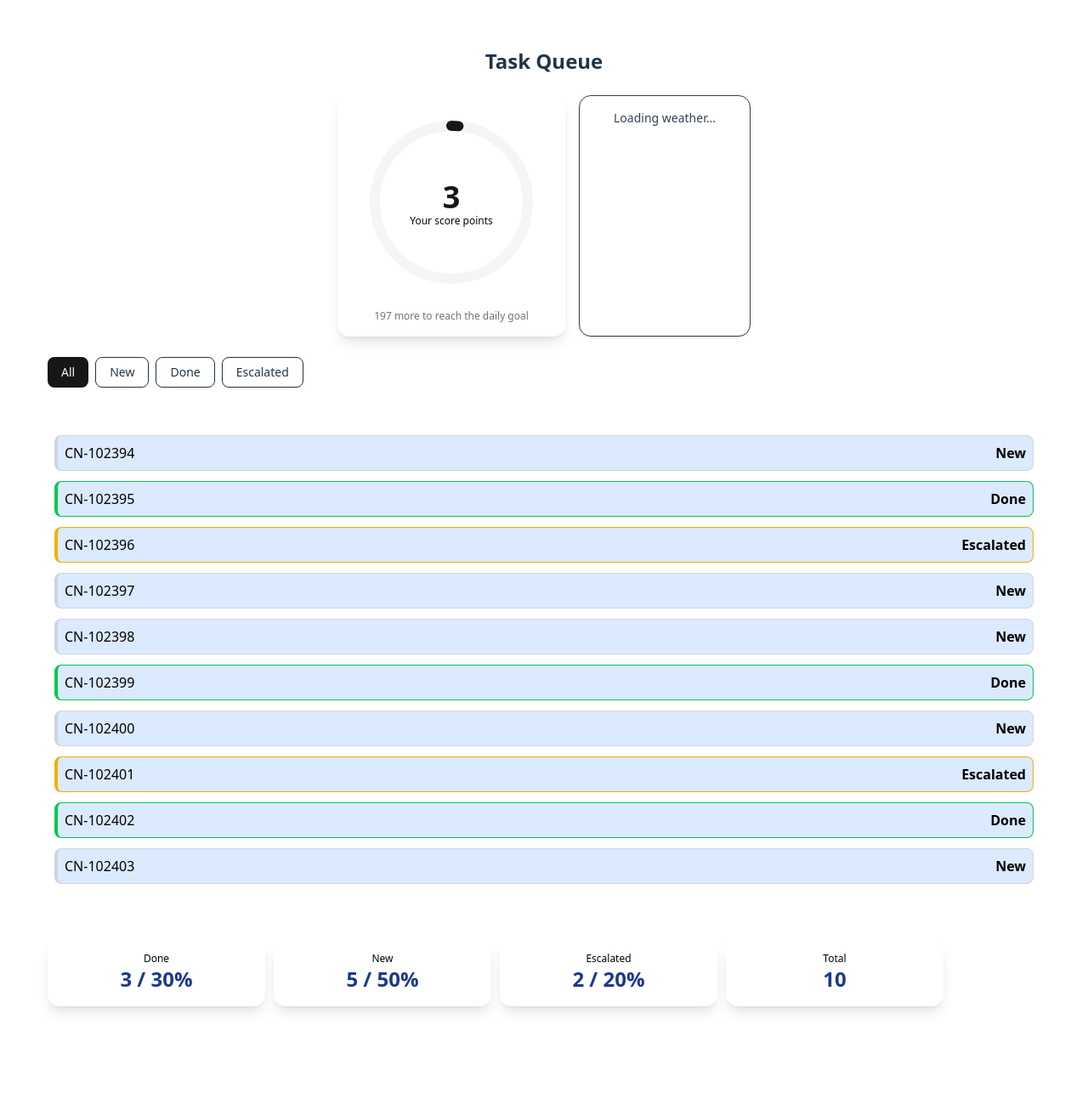
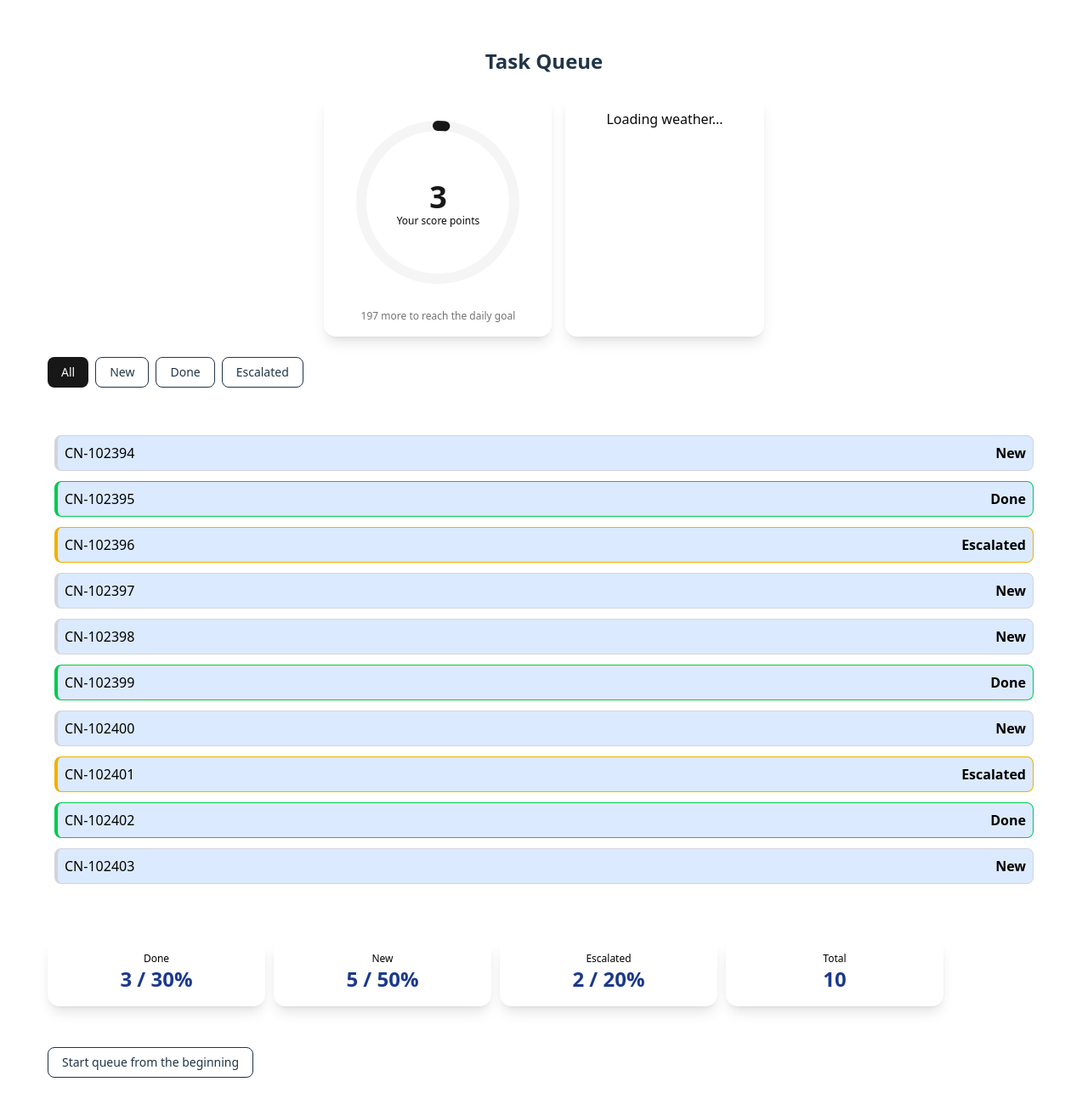
Before and after one commit to Catherine358/tasks-manager-shadcn, a React (Vite) app: page / in a window 1280 px wide. Shown: the top 1306 px of the page at 85% size. Before the commit the page ends 1264 px from the top, so only its background shows below. Built offline with nearby package versions, Linux system fonts and the light colour scheme; no server answers.

Commit message:
fixed few styling issues, added start queue button, changed readme

```diff
--- a/src/components/WeatherWidget.tsx
+++ b/src/components/WeatherWidget.tsx
@@ -6,13 +6,13 @@ export default function WeatherWidget() {
 
   if (isLoading)
     return (
-      <Card className="flex items-center gap-2.5 rounded-xl p-4 text-sm text-gray-700 shadow-sm min-w-[120px]">
+      <Card className="border-0 relative flex flex-col items-center gap-4 rounded-xl px-6 py-4 shadow-lg bg-white">
         <CardContent>Loading weather...</CardContent>
       </Card>
     );
   if (error)
     return (
-      <Card className="flex items-center gap-2.5 rounded-xl p-4 text-sm text-gray-700 shadow-sm min-w-[120px]">
+      <Card className="border-0 relative flex flex-col items-center gap-4 rounded-xl px-6 py-4 shadow-lg bg-white">
         <CardContent>Weather unavailable</CardContent>
       </Card>
     );
--- a/src/pages/TaskQueue.tsx
+++ b/src/pages/TaskQueue.tsx
@@ -3,15 +3,17 @@ import { getTasks } from '../api/tasks.ts';
 import TaskList from '../components/TaskList.tsx';
 import TaskStatistics from '../components/TaskStatistics.tsx';
 import TaskCounter from '../components/TaskCounter.tsx';
-import { useSearchParams } from 'react-router-dom';
+import {useNavigate, useSearchParams} from 'react-router-dom';
 import FilterBar, { type FilterKeys } from '../components/FilterBar.tsx';
 import WeatherWidget from '../components/WeatherWidget.tsx';
+import {Button} from "@/components/ui/button.tsx";
 
 export default function TaskQueue() {
   const { data: tasks = [] } = useQuery({
     queryKey: ['tasks'],
     queryFn: getTasks,
   });
+    const navigate = useNavigate();
 
   const [searchParams, setSearchParams] = useSearchParams();
 
@@ -20,6 +22,12 @@ export default function TaskQueue() {
   const handleFilterChange = (filter: FilterKeys) => {
     setSearchParams({ filter });
   };
+
+    const startQueue = () => {
+        if (tasks.length > 0) {
+            navigate(`/task/${tasks[0].id}`);
+        }
+    };
 
   const filteredTasks =
     filter === 'all' ? tasks : tasks.filter((task) => task.status === filter);
@@ -38,6 +46,9 @@ export default function TaskQueue() {
       <section className="flex justify-start">
         <TaskStatistics tasks={tasks} />
       </section>
+        <section className="flex justify-start">
+            <Button variant="outline" onClick={startQueue}>Start queue from the beginning</Button>
+        </section>
     </main>
   );
 }
```
Also changed, not shown: 1 other file (tests, documents, lock files or other folders).
